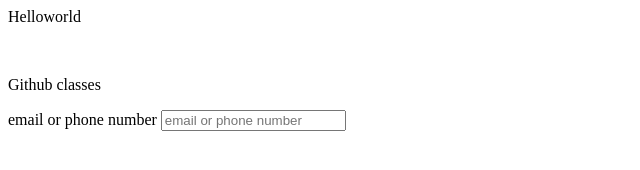
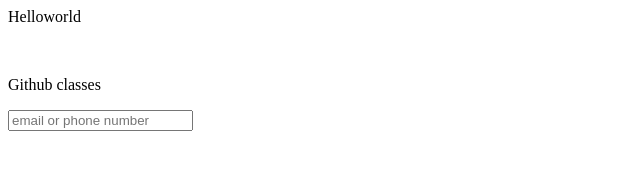
Before and after one commit to Pradeep25112003/helloworldgithub.io, a plain HTML site: page index.html in a window 1280 px wide. Shown: the whole page, without its empty margins (0-640 px from the left). Drawn offline with Linux system fonts and the light colour scheme.

Commit message:
Update index.html

```diff
--- a/index.html
+++ b/index.html
@@ -5,7 +5,7 @@
 <body>
 <p>Helloworld</p><br>
 <p>Github classes</p>
-<label>email or phone number</label>
+
 <input type="text" placeholder="email or phone number">
 </body>
 </html>
```
